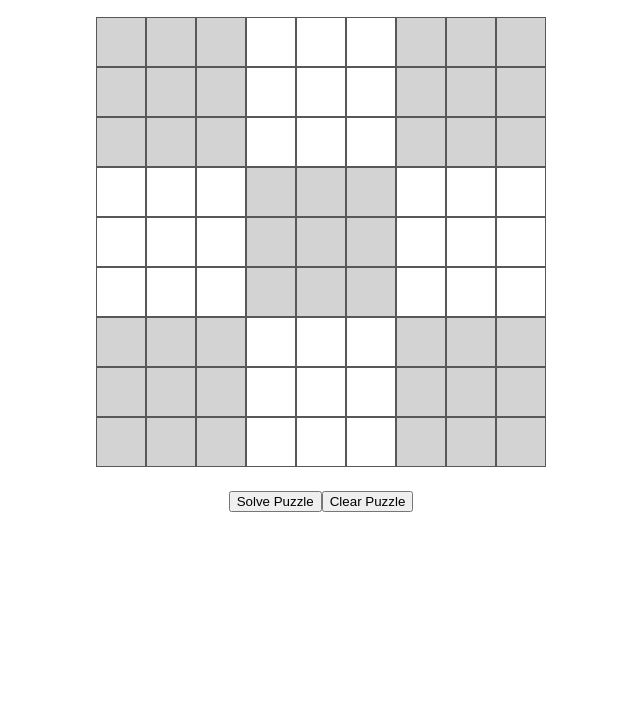
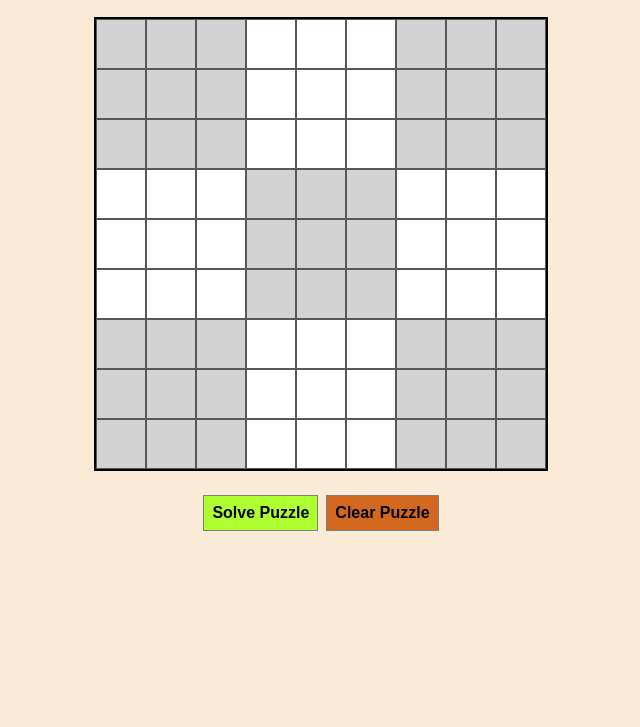
Before and after one commit to RJonMshka/sudoku-solver, a website: page index.html in a window 1280 px wide. Shown: the part 73-800 px from the top of the page, without its empty margins (319-959 px from the left). Drawn offline with nearby package versions, Linux system fonts and the light colour scheme; a web font is replaced by a local one.

Commit message:
added few styling and fixed console statements, added new font from google fonts

```diff
--- a/app.js
+++ b/app.js
@@ -67,7 +67,6 @@
         joinSudokuValues();
 
         const dataToSend = sudokuValues.join("");
-        console.log("data to send: ", dataToSend);
 
         fetch("http://localhost:8000/solve", {
             method: "POST",
@@ -80,11 +79,9 @@
             })
         }).then(response => response.json())
             .then(data => {
-                console.log('data is:', data);
                 populateResult(data);
 
             }).catch(function (error) {
-                console.error(error);
             });
     };
 
@@ -101,6 +98,8 @@
         inputEl.setAttribute("min", 0);
         inputEl.setAttribute("max", 9);
 
+
+        // rule for distinguishing odd cells
         if (
             ((i % 9 == 0 || i % 9 == 1 || i % 9 == 2) && (i < 21 || i > 53)) ||
             ((i % 9 == 3 || i % 9 == 4 || i % 9 == 5) && (i > 29 && i < 51)) ||
--- a/index.html
+++ b/index.html
@@ -6,6 +6,9 @@
     <meta name="viewport" content="width=device-width, initial-scale=1.0">
     <title>Sudoku Solver</title>
     <link rel="stylesheet" href="styles.css">
+    <link rel="preconnect" href="https://fonts.googleapis.com">
+    <link rel="preconnect" href="https://fonts.gstatic.com" crossorigin>
+    <link href="https://fonts.googleapis.com/css2?family=Rokkitt:wght@400;500;600;700&family=Zen+Maru+Gothic:wght@400;500&display=swap" rel="stylesheet">
 </head>
 <body>
     <h1>SUDOKU SOLVER</h1>
@@ -16,8 +19,6 @@
         <button id="clear-puzzle-btn">Clear Puzzle</button>
     </div>
 
-
-    <script src="https://unpkg.com/axios/dist/axios.min.js"></script>
     <script type="text/javascript" src="app.js"></script>
 </body>
 </html>
--- a/styles.css
+++ b/styles.css
@@ -1,3 +1,9 @@
+body {
+    font-family: 'Rokkitt', serif;
+    font-family: 'Zen Maru Gothic', sans-serif;
+    background-color: antiquewhite;
+}
+
 h1 {
     text-align: center;
     margin-bottom: 32px;
@@ -7,10 +13,12 @@ h1 {
     width: 450px;
     height: 450px;
     margin: auto;
+    border: 2px solid black;
 }
 
 #puzzle-container input {
-    padding: 0;
+    padding: 8px;
+    font-size: 16px;
     width: 50px;
     height: 50px;
     box-sizing: border-box;
@@ -24,6 +32,38 @@ h1 {
     margin-top: 24px;
 }
 
+#solve-puzzle-btn,
+#clear-puzzle-btn {
+    padding: 8px;
+    border: 1px solid grey;
+    border-radius: 0px;
+    font-size: 16px;
+    font-weight: bold;
+}
+
+#solve-puzzle-btn:hover,
+#clear-puzzle-btn:hover {
+    cursor: pointer;
+    opacity: 0.8;
+}
+
+#message {
+    text-align: center;
+    font-size: 20px;
+    font-weight: bold;
+    color: darkred;
+}
+
+#solve-puzzle-btn {
+    margin-right: 4px;
+    background-color: greenyellow;
+}
+
+#clear-puzzle-btn {
+    margin-left: 4px;
+    background-color:chocolate;
+}
+
 .odd-section {
     background-color: lightgray;
 }
```
